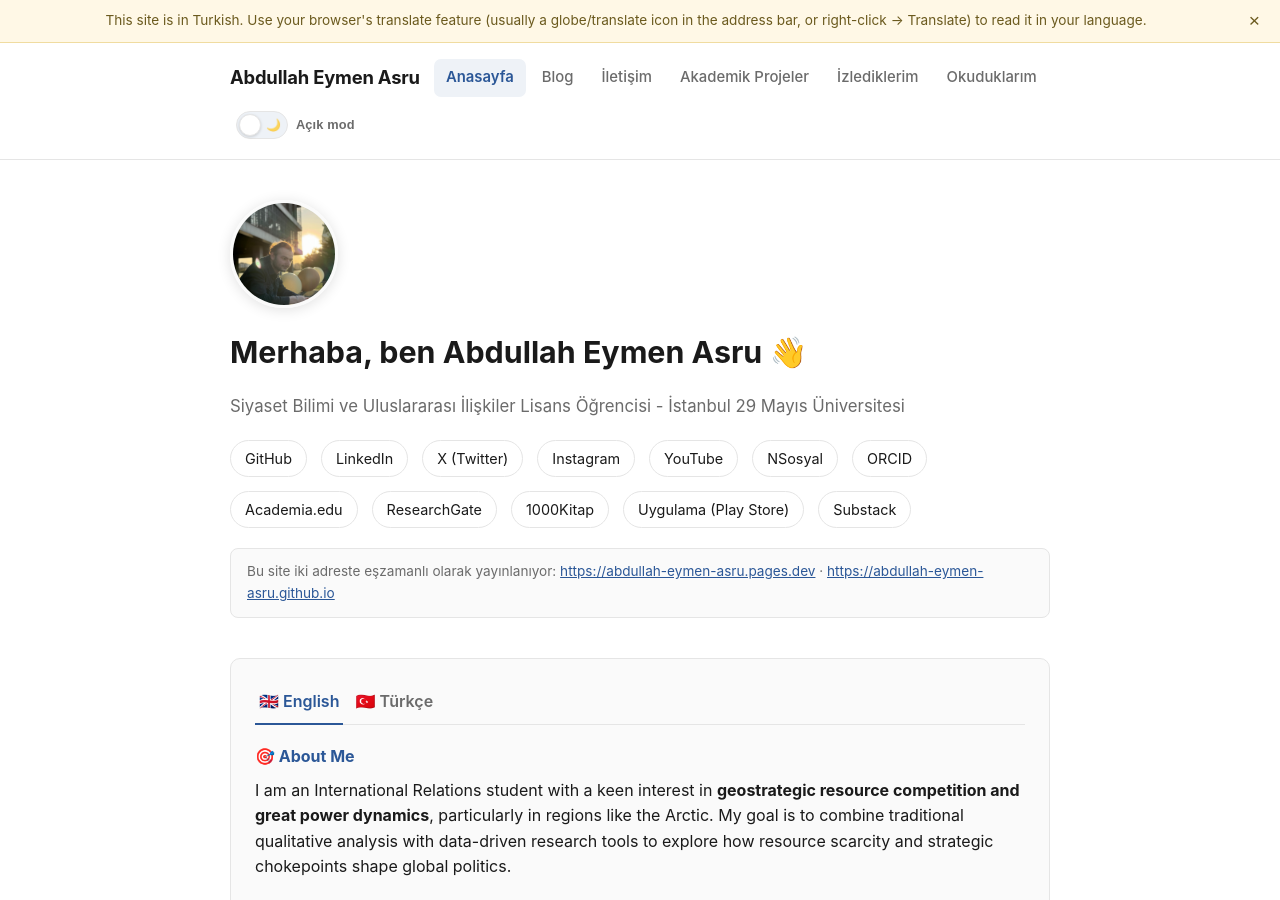
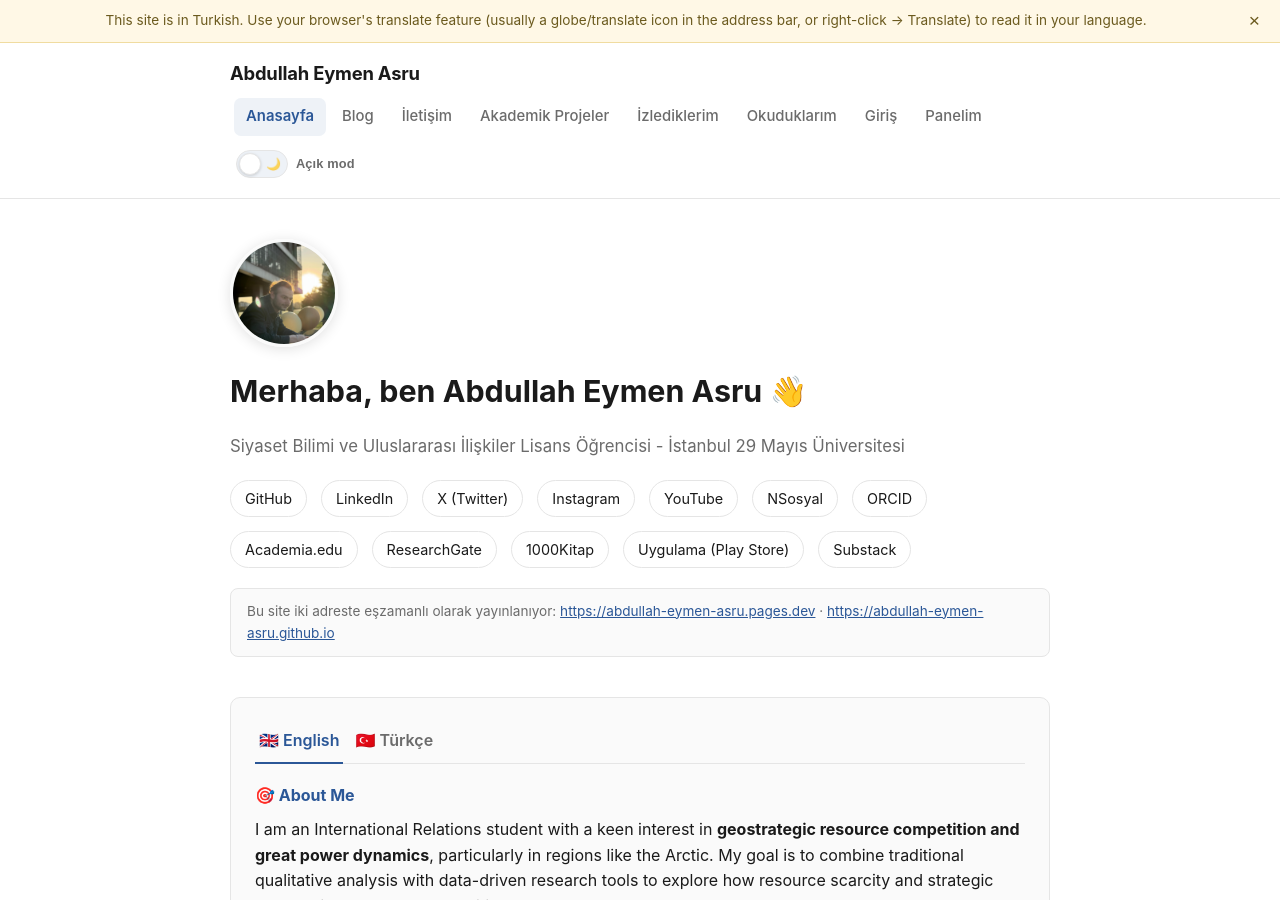
Before and after one commit to abdullah-eymen-asru/abdullah-eymen-asru.github.io, a Jekyll site: the page built from index.md, in a window 1280 px wide and 900 px high. Built offline with Jekyll 4.4.1, drawn with Linux system fonts in a browser that asks for light colours.

Commit message:
Add links for 'Giriş' and 'Panelim' in navigation

```diff
--- a/_layouts/default.html
+++ b/_layouts/default.html
@@ -150,6 +150,8 @@
         <a href="{{ '/akademik-projeler.html' | relative_url }}" {% if page.url contains 'akademik-projeler' or page.url contains '/projects/' %}class="active"{% endif %}>Akademik Projeler</a>
         <a href="{{ '/izlediklerim.html' | relative_url }}" {% if page.url contains 'izlediklerim' %}class="active"{% endif %}>İzlediklerim</a>
         <a href="{{ '/okuduklarim.html' | relative_url }}" {% if page.url contains 'okuduklarim' %}class="active"{% endif %}>Okuduklarım</a>
+        <a href="{{ '/giris.html' | relative_url }}" {% if page.url contains 'giris' %}class="active"{% endif %}>Giriş</a>
+        <a href="{{ '/panel.html' | relative_url }}" {% if page.url contains 'panel' %}class="active"{% endif %}>Panelim</a>
       </nav>
       <button id="theme-toggle" class="theme-toggle" type="button" role="switch" aria-checked="false" aria-label="Koyu temaya geç" title="Koyu / açık tema">
         <span class="theme-toggle-track">
```
